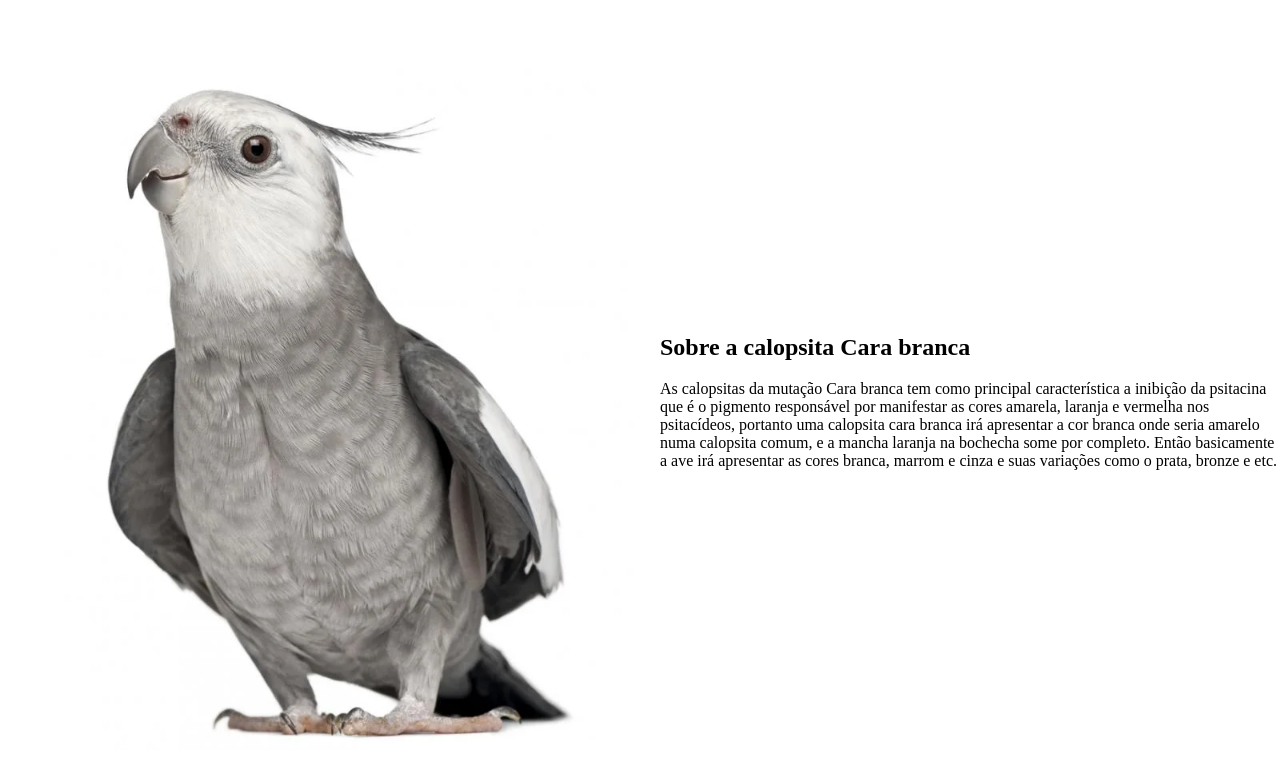
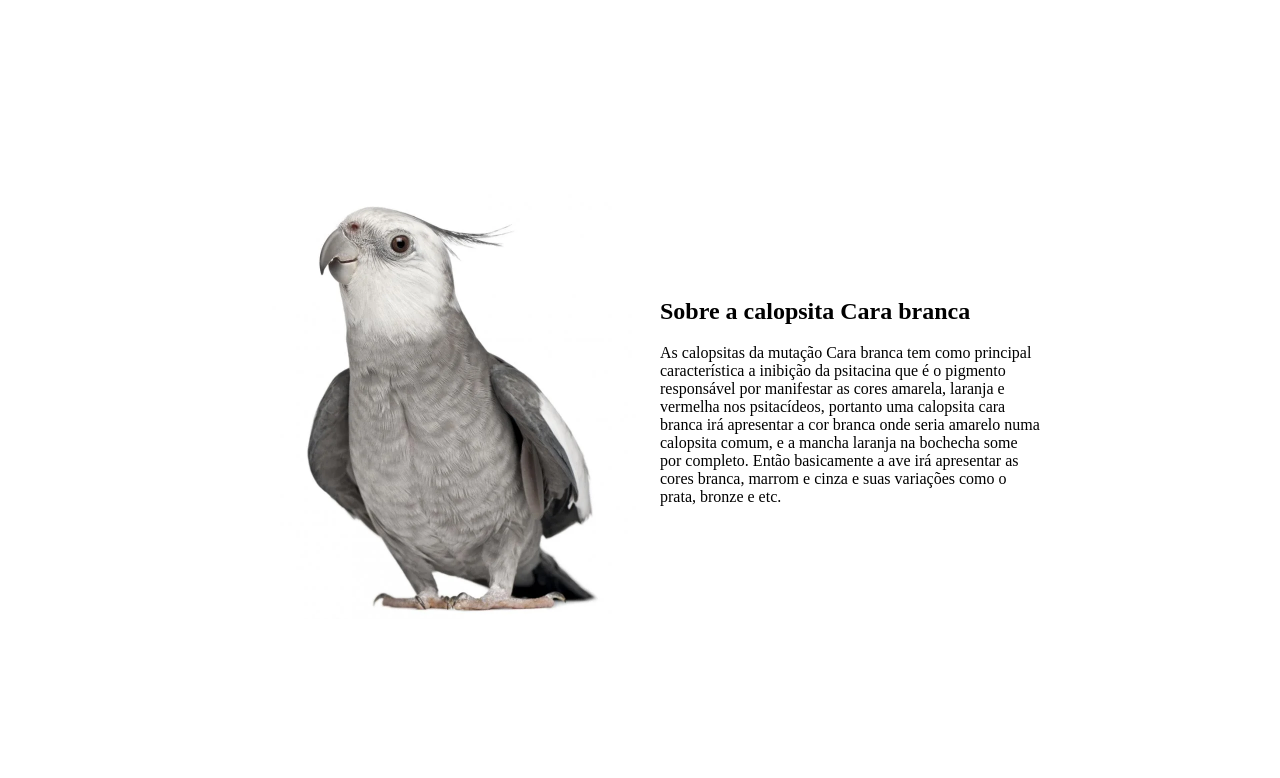
Before and after one commit to KauaniFranca/site-calopsitas-2, a plain HTML site: page index.html in a window 1280 px wide. Drawn offline with Linux system fonts and the light colour scheme.

Commit message:
Update index.html

```diff
--- a/index.html
+++ b/index.html
@@ -13,13 +13,17 @@
             align-items: center;
         }
 
-        .container {
+      .container {
             display: flex;
             align-items: center;
+            width: 100%;
+            max-width: 800px; /* Definindo uma largura máxima para o container */
+            padding: 0 20px; /* Adicionando um espaçamento interno */
         }
 
         .texto {
             margin-left: 20px;
+            flex: 1; /* Para que o texto ocupe todo o espaço disponível */
         }
 
         img {
```
